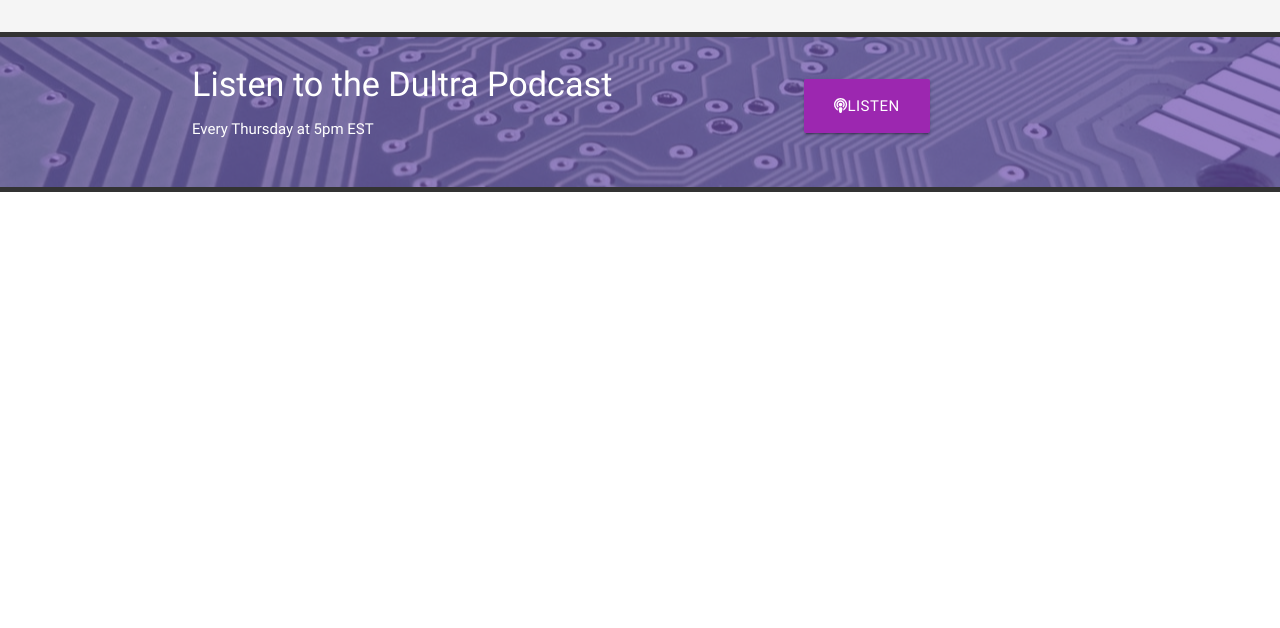
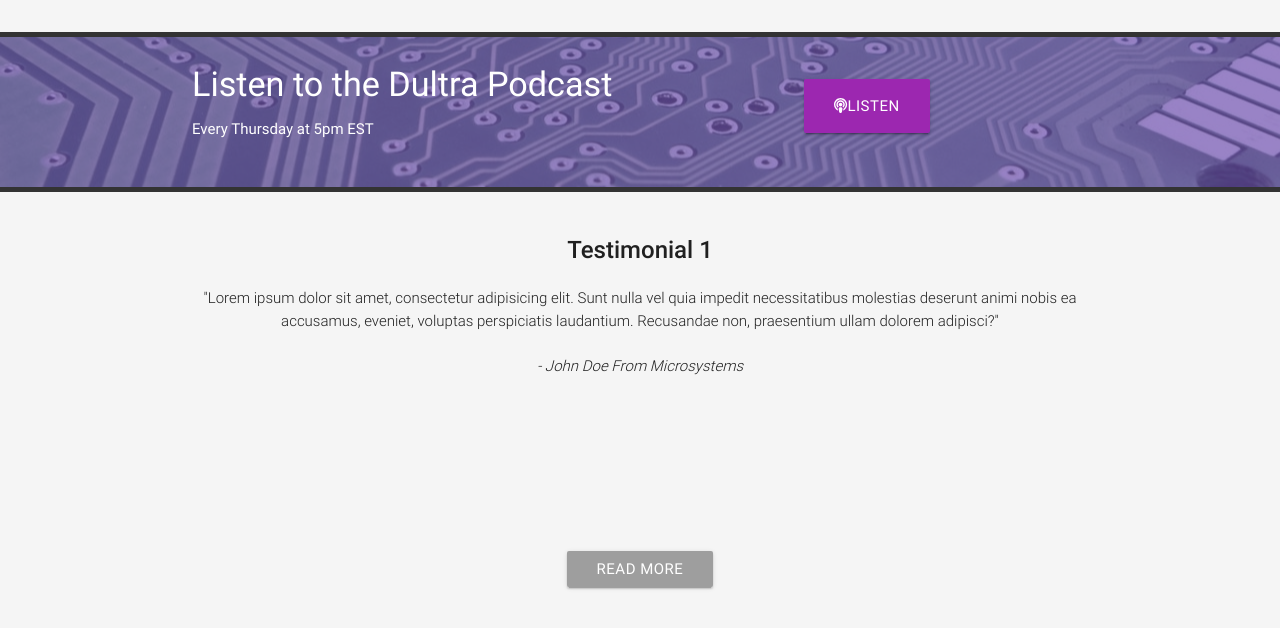
Before and after one commit to TheEolian/dultra, a plain HTML site: page index.html in a window 1280 px wide. Shown: the part 1650-2278 px from the top of the page. Before the commit the page ends 1842 px from the top, so only its background shows below. Drawn offline with nearby package versions, Linux system fonts and the light colour scheme.

Commit message:
created testimonial section and initialized sideNav and carousel in init.js

```diff
--- a/index.html
+++ b/index.html
@@ -189,6 +189,48 @@
     </div>
   </section>
 
+  <!-- Testimonial Section-->
+
+  <section class="section section-testimonial grey lighten-4">
+    <div class="container">
+      <div class="row">
+        <div class="col s12">
+          <div class="carousel carousel-slider center">
+            <div class="carousel-item" href="#one!">
+              <h2>Testimonial 1</h2>
+              <p class="flow-text">"Lorem ipsum dolor sit amet, consectetur adipisicing elit. Sunt nulla vel quia impedit necessitatibus molestias deserunt animi nobis ea accusamus, eveniet, voluptas perspiciatis laudantium. Recusandae non, praesentium ullam dolorem adipisci?"<br><br>
+                <em>- John Doe From Microsystems</em>
+              </p>
+              <div class="carousel-fixed-item center hide-on-small-and-down">
+                <a href="#" class="btn grey">Read More</a>
+              </div>
+            </div>
+
+            <div class="carousel-item" href="#two!">
+              <h2>Testimonial 2</h2>
+              <p class="flow-text">"Lorem ipsum dolor sit amet, consectetur adipisicing elit. Sunt nulla vel quia impedit necessitatibus molestias deserunt animi nobis ea accusamus, eveniet, voluptas perspiciatis laudantium. Recusandae non, praesentium ullam dolorem adipisci?"<br><br>
+                <em>- Karen Emmett From Ecosoft</em>
+              </p>
+              <div class="carousel-fixed-item center hide-on-small-and-down">
+                <a href="#" class="btn grey">Read More</a>
+              </div>
+            </div>
+
+            <div class="carousel-item" href="#three!">
+              <h2>Testimonial 3</h2>
+              <p class="flow-text">"Lorem ipsum dolor sit amet, consectetur adipisicing elit. Sunt nulla vel quia impedit necessitatibus molestias deserunt animi nobis ea accusamus, eveniet, voluptas perspiciatis laudantium. Recusandae non, praesentium ullam dolorem adipisci?"<br><br>
+                <em>- Mike Smith From Edge Design</em>
+              </p>
+              <div class="carousel-fixed-item center hide-on-small-and-down">
+                <a href="#" class="btn grey">Read More</a>
+              </div>
+            </div>
+          </div>
+        </div>
+      </div>
+    </div>
+  </section>
+
   <!--Import jQuery before materialize.js-->
 
   <script type="text/javascript" src="https://code.jquery.com/jquery-3.2.1.min.js"></script>
--- a/js/init.js
+++ b/js/init.js
@@ -1,4 +1,8 @@
 
 $(document).ready(function () {
 
-  // init
+  // init carousel
+  $('.carousel.carousel-slider').carousel({fullWidth:true});
+  // init sidebar
+  $('.button-collapse').sideNav();
+});
```
